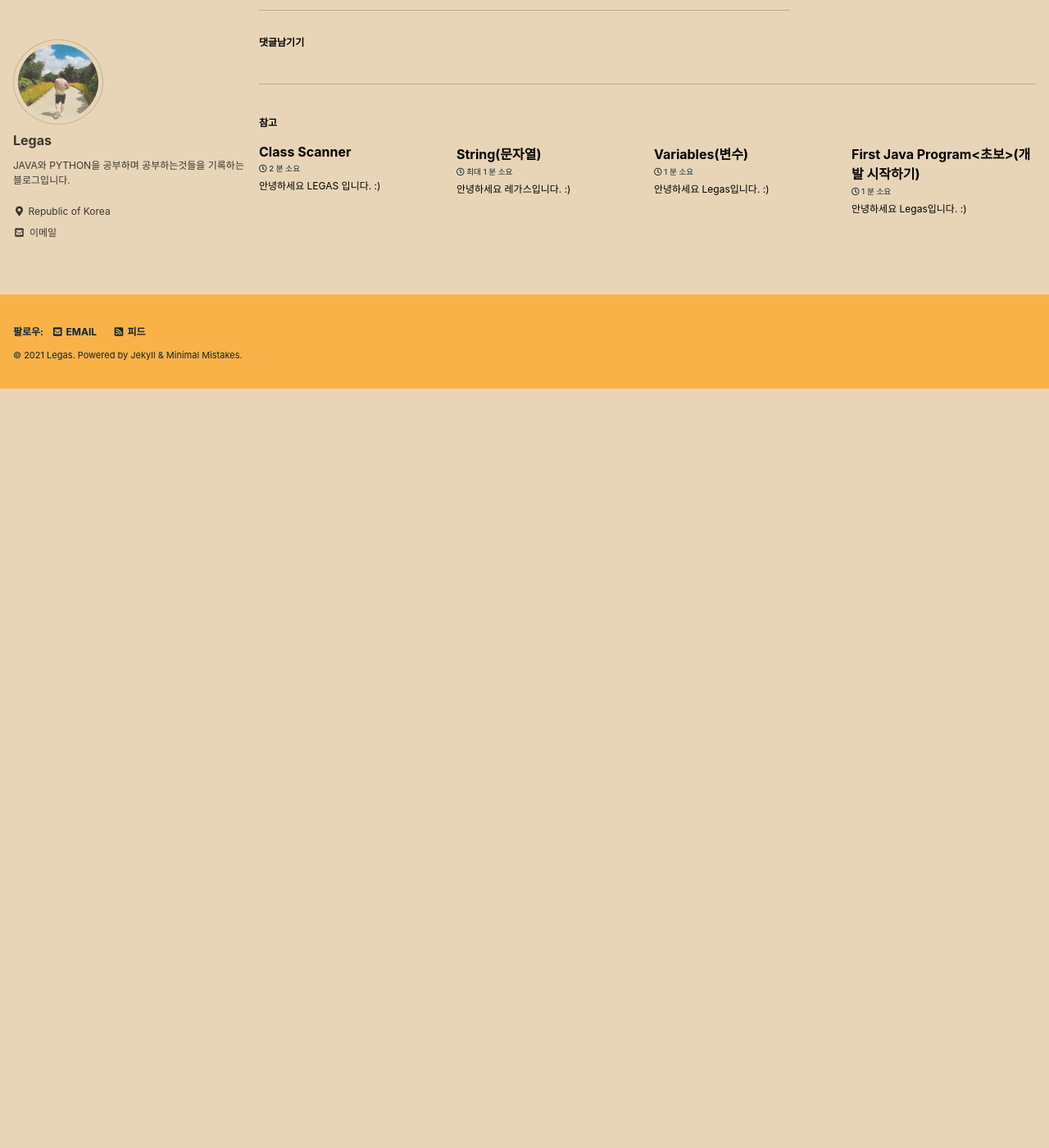
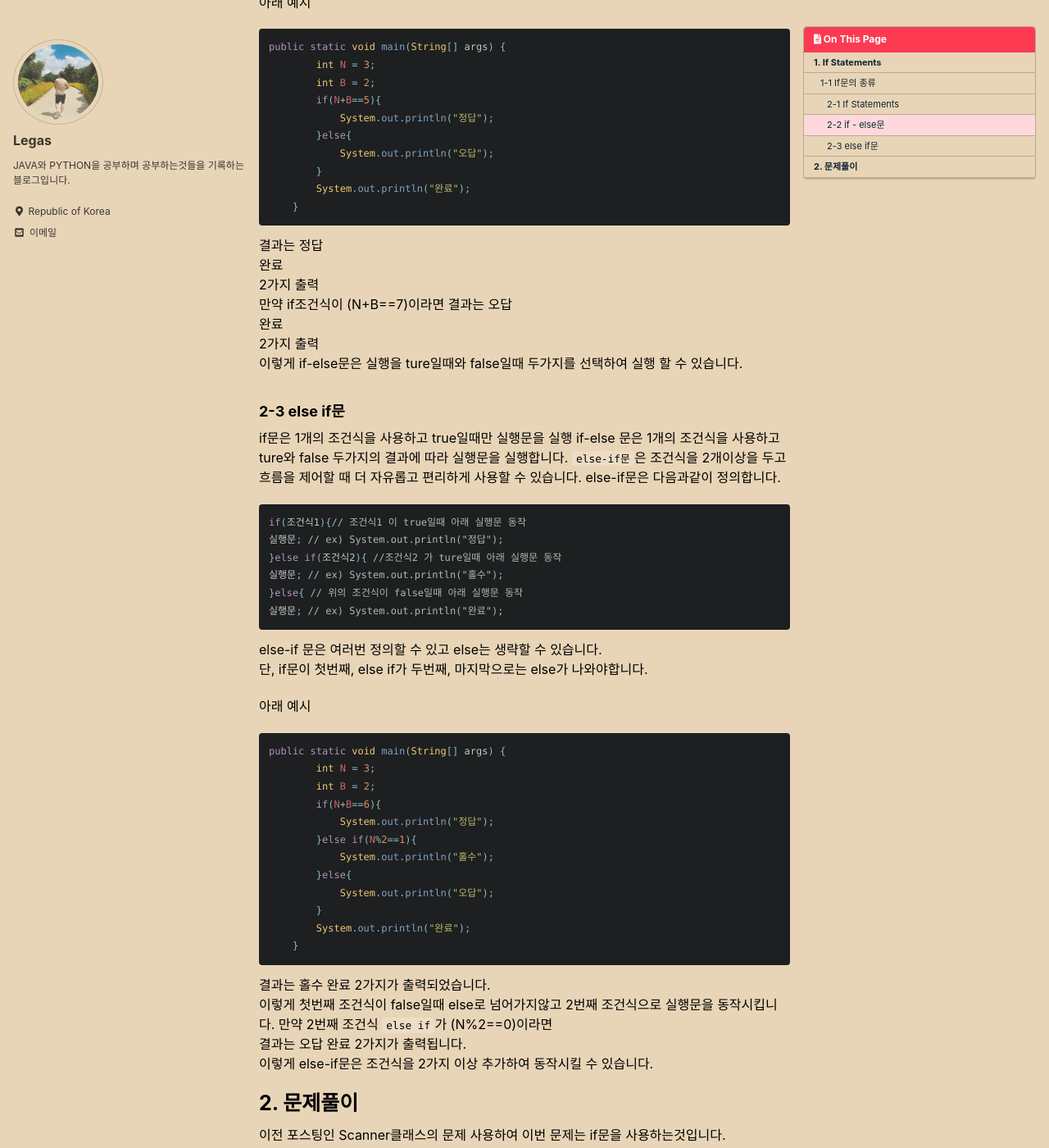
Before and after one commit to Legas-park/Legas-park.github.io, a Jekyll site: the page built from _posts/2021-02-02-If statements.md, in a window 1280 px wide and 1400 px high, scrolled down 2191 px. Shown: the whole window at 82% size. Built offline with Jekyll 4.4.1, drawn with Linux system fonts in a browser that asks for light colours; cached includes are drawn as plain includes; comment, search, counter and statistics services are not loaded; before the commit the page ends 2665 px from its top, so only the background shows below that; some of the changed text lies outside the part shown.

Commit message:
Update 2021-02-02-If statements.md

````diff
--- a/_posts/2021-02-02-If statements.md
+++ b/_posts/2021-02-02-If statements.md
@@ -1,5 +1,15 @@
 ---
 title: If Statements
+tags:
+- beginner
+- learnjava
+- HackerRank
+categories:
+- Javaclass
+- SolveTest
+- Posting
+toc: true
+toc_sticky: true
 ---
 
 안녕하세요 레가스입니다. :)
@@ -83,3 +93,141 @@ public class Main {
 재밌네요!
 
 ### 2-2 if - else문
+if문 만으로는 복잡한 내용을 처리하는데 어느정도 한계가 있습니다.
+if문을 사용할때는 조건이 true가 되었을때만 실행됩니다.
+false가 되었을때 실행시키기 위한 if-else문을 다음과 같이 정의하여 사용할 수 있습니다.
+
+```java
+if(조건식){// 조건식이 true일때 아래 실행문 동작
+실행문; // ex) System.out.println("정답");
+}else{
+실행문; // ex) System.out.println("오답");
+}
+```
+if 조건식이 true값을 가질때 중괄호 {}안의 실행문을 동작시킨다.
+반대로 조건식의 값이 false일때  중괄호 {}안의 실행문을 동작시킨다.
+
+아래 예시
+```java
+public static void main(String[] args) {
+        int N = 3;
+        int B = 2;
+        if(N+B==5){
+            System.out.println("정답");
+        }else{
+            System.out.println("오답");
+        }
+        System.out.println("완료");
+    }
+```
+결과는
+정답
+완료
+2가지 출력
+만약 if조건식이 (N+B==7)이라면 결과는
+오답
+완료
+2가지 출력
+이렇게 if-else문은 실행을 ture일때와 false일때 두가지를 선택하여 실행 할 수 있습니다.
+
+### 2-3 else if문
+if문은 1개의 조건식을 사용하고 true일때만 실행문을 실행
+if-else 문은 1개의 조건식을 사용하고 ture와 false 두가지의 결과에 따라 실행문을 실행합니다.
+`else-if문`은 조건식을 2개이상을 두고 흐름을 제어할 때 더 자유롭고 편리하게 사용할 수 있습니다.
+else-if문은 다음과같이 정의합니다.
+
+```java
+if(조건식1){// 조건식1 이 true일때 아래 실행문 동작
+실행문; // ex) System.out.println("정답");
+}else if(조건식2){ //조건식2 가 ture일때 아래 실행문 동작
+실행문; // ex) System.out.println("홀수");
+}else{ // 위의 조건식이 false일때 아래 실행문 동작
+실행문; // ex) System.out.println("완료");
+```
+
+else-if 문은 여러번 정의할 수 있고 else는 생략할 수 있습니다.
+단, if문이 첫번째, else if가 두번째, 마지막으로는 else가 나와야합니다.
+
+아래 예시
+```java
+public static void main(String[] args) {
+        int N = 3;
+        int B = 2;
+        if(N+B==6){
+            System.out.println("정답");
+        }else if(N%2==1){
+            System.out.println("홀수");
+        }else{
+            System.out.println("오답");
+        }
+        System.out.println("완료");
+    }
+```
+결과는
+홀수
+완료
+2가지가 출력되었습니다.
+이렇게 첫번째 조건식이 false일때 else로 넘어가지않고 2번째 조건식으로 실행문을 동작시킵니다.
+만약 2번째 조건식 `else if`가 (N%2==0)이라면
+결과는
+오답
+완료
+2가지가 출력됩니다.
+이렇게 else-if문은 조건식을 2가지 이상 추가하여 동작시킬 수 있습니다.
+
+# 2. 문제풀이
+이전 포스팅인 Scanner클래스의 문제 사용하여 이번 문제는 if문을 사용하는것입니다.
+
+*Input N의 정수가 주어질때 아래의 조건을 갖추어 실행
+1. N이 홀수일때 Weird를 출력
+2. N이 짝수이면서 2~5사이의 숫자일경우 Not Weird를 출력
+3. N이 짝수이면서 6~20사이의 숫자일경우 Weird를 출력
+4. N이 짝수이면서 20보다 큰경우 Not Weird를 출력
+
+*Input는 양의 정수N이 입력됨
+*범위는 1~100사이
+*예시 Input이 3일 경우 Output는 Weird
+(3은 홀수이므로 1번조건에 따라서 Weird출력)
+*예시 Input이 24일 경우 Output 는 Not Weird
+(24는 짝수이면서 20보다 크기때문에 4번조건에 따라  Not Weird 출력)
+
+제가 문제를 풀었던 코드는 아래와 같습니다.
+
+```java
+public static void main(String[] args) {
+        int N = scanner.nextInt();
+        if (N%2==0 & 1 < N & N < 6 ) { // 짝수이면서 2~5사이의 숫자
+            System.out.println("Not Weird");
+        } else if (N%2==0 & N > 5
+				& N < 21) { // 짝수이면서 6~20사이의 숫자
+            System.out.println("Weird");
+        } else if (N%2==0 & N > 20) { // 짝수이면서 20 이상의 숫자
+            System.out.println("Not Weird");
+        } else{
+            System.out.println("Weird");
+        }
+
+        scanner.close();
+    }
+}
+```
+Input의 어느숫자를 입력해도 조건 모두 갖춰진상태로 출력됨
+위의 풀이시 여러가지 문제가 되었던점을 아래에 예시로 쓰겠씁니다.
+
+조건 1의 홀수이면서 Weird를 출력하라해서
+단순히 조건의 순서대로만 생각하여 코드를 작성한게 문제 1
+```java
+if (N%2==1){ /// N의 정수를 2를 나눈 나머지가 1이되면 홀수이기때문
+    System.out.println("Weird");
+    }else if (N%2==0){
+    System.out.pirntln("Not Weird");
+		}else{
+		System.out.println("Weird")
+		}
+```
+
+조건 1~4가 영어로 되어있어 제대로이해하지 못하고
+홀수와 짝수만 구분하면 되는줄알고 한참 해맸습니다 ㅠㅠㅠ...
+문제풀이의 기본은 지문을 잘 읽는것이네요...!
+
+화이팅! 하며 다음 문제로 포스팅하겠습니다.
````
